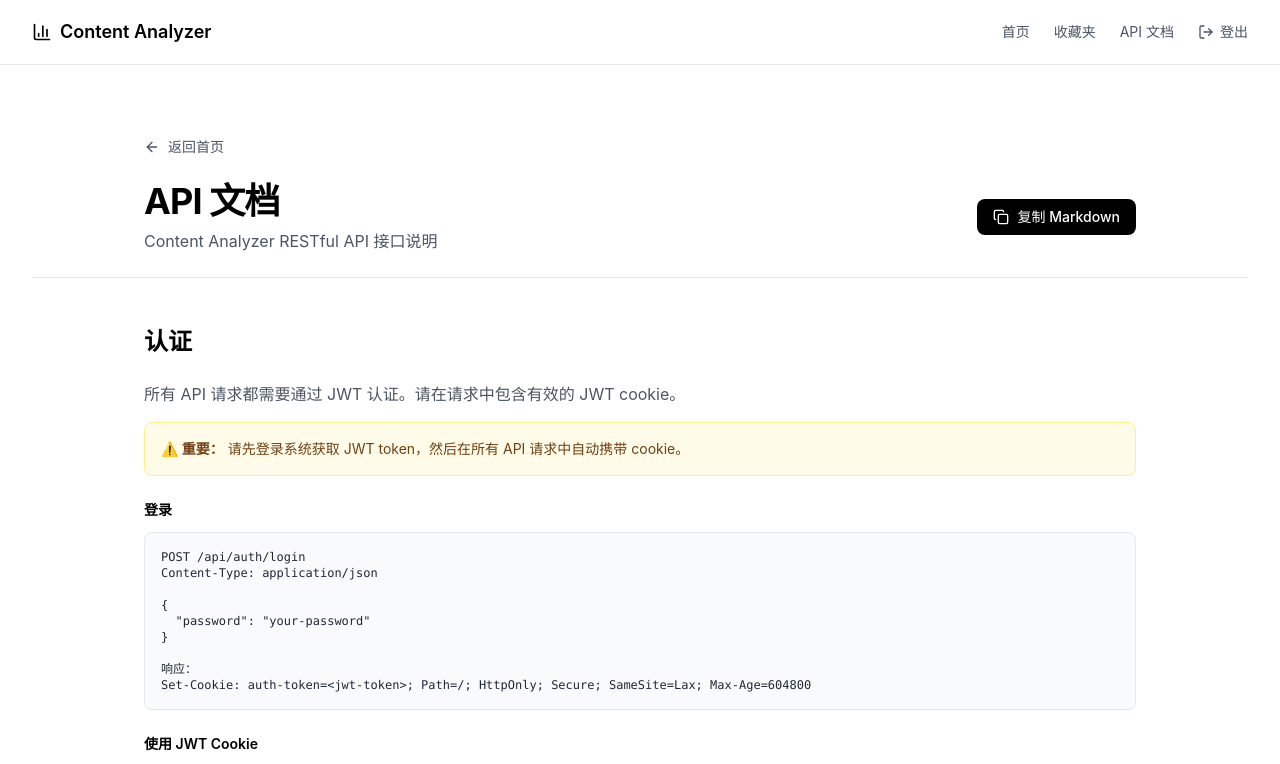
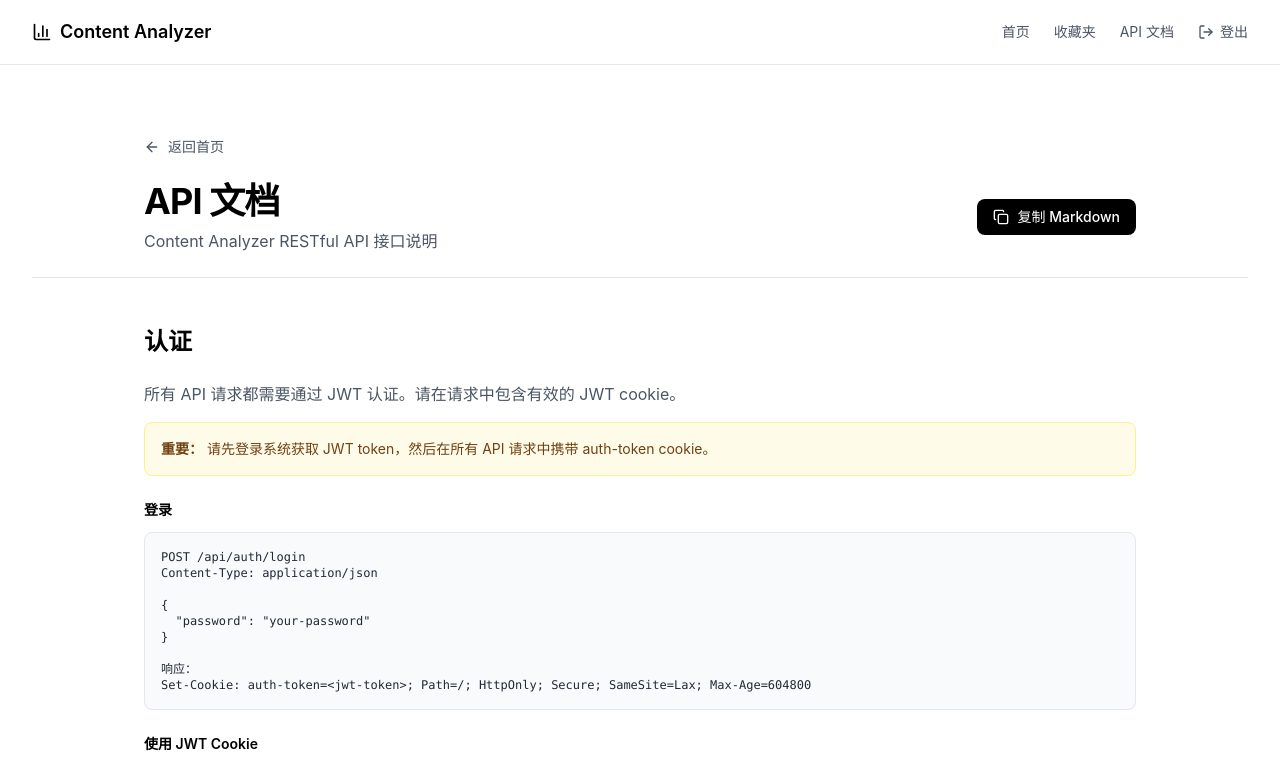
Before and after one commit to kiss-kedaya/content-analyzer, a Next.js app: page /api-docs in a window 1280 px wide. Shown: the top 764 px of the page. Built offline with nearby package versions, Linux system fonts and the light colour scheme.

Commit message:
chore: update api docs notice and audit log

```diff
--- a/app/api-docs/page.tsx
+++ b/app/api-docs/page.tsx
@@ -66,7 +66,7 @@ export default function ApiDocsPage() {
 
           <div className="bg-yellow-50 border border-yellow-200 rounded-lg p-4">
             <p className="text-sm text-yellow-900">
-              <strong>⚠️ 重要：</strong> 请先登录系统获取 JWT token，然后在所有 API 请求中自动携带 cookie。
+              <strong>重要：</strong> 请先登录系统获取 JWT token，然后在所有 API 请求中携带 auth-token cookie。
             </p>
           </div>
 
@@ -248,7 +248,7 @@ curl -X POST https://ca.kedaya.xyz/api/content \\
 
               <div className="bg-blue-50 border border-blue-200 rounded-lg p-4 mt-6">
                 <p className="text-sm text-blue-900">
-                  <strong>💡 提示：</strong> 最大批量大小为 100 条。部分失败不影响其他内容创建。
+                  <strong>提示：</strong> 最大批量大小为 100 条。部分失败不影响其他内容创建。
                 </p>
               </div>
             </Endpoint>
```
Also changed, not shown: 1 other file (tests, documents, lock files or other folders).
